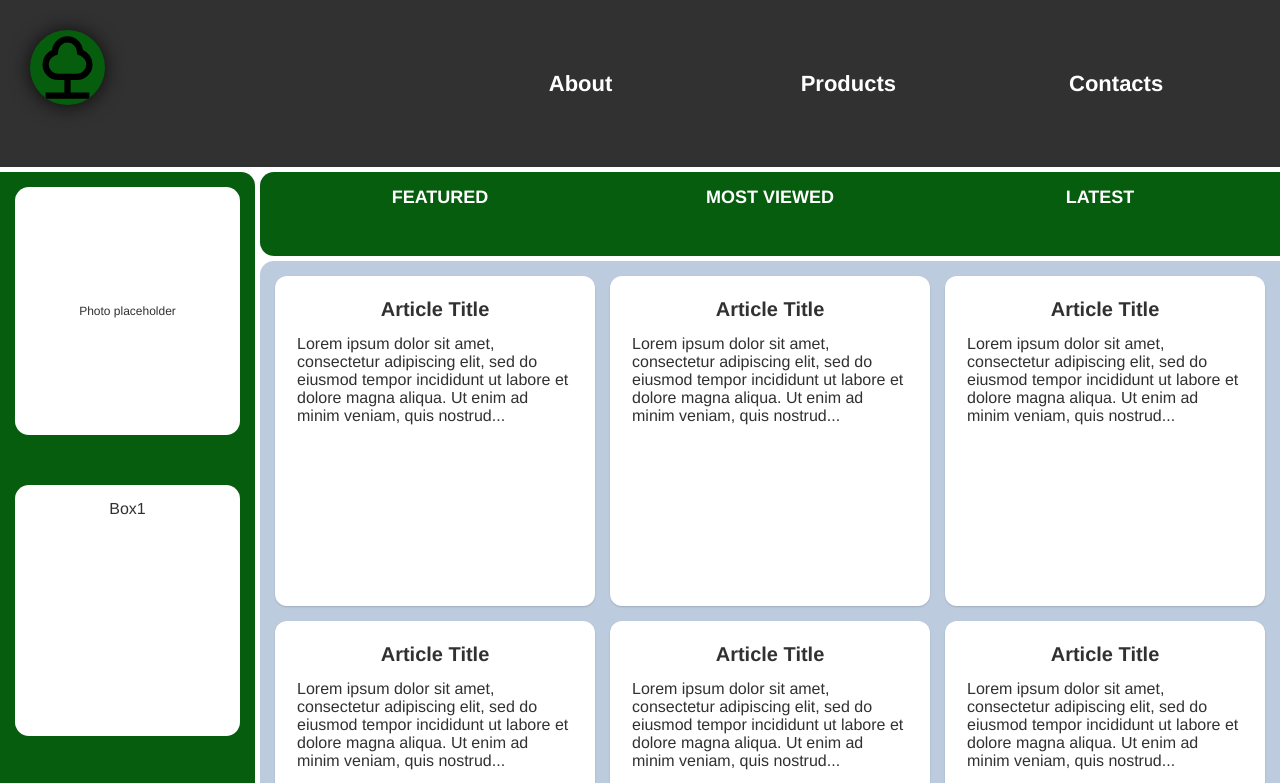
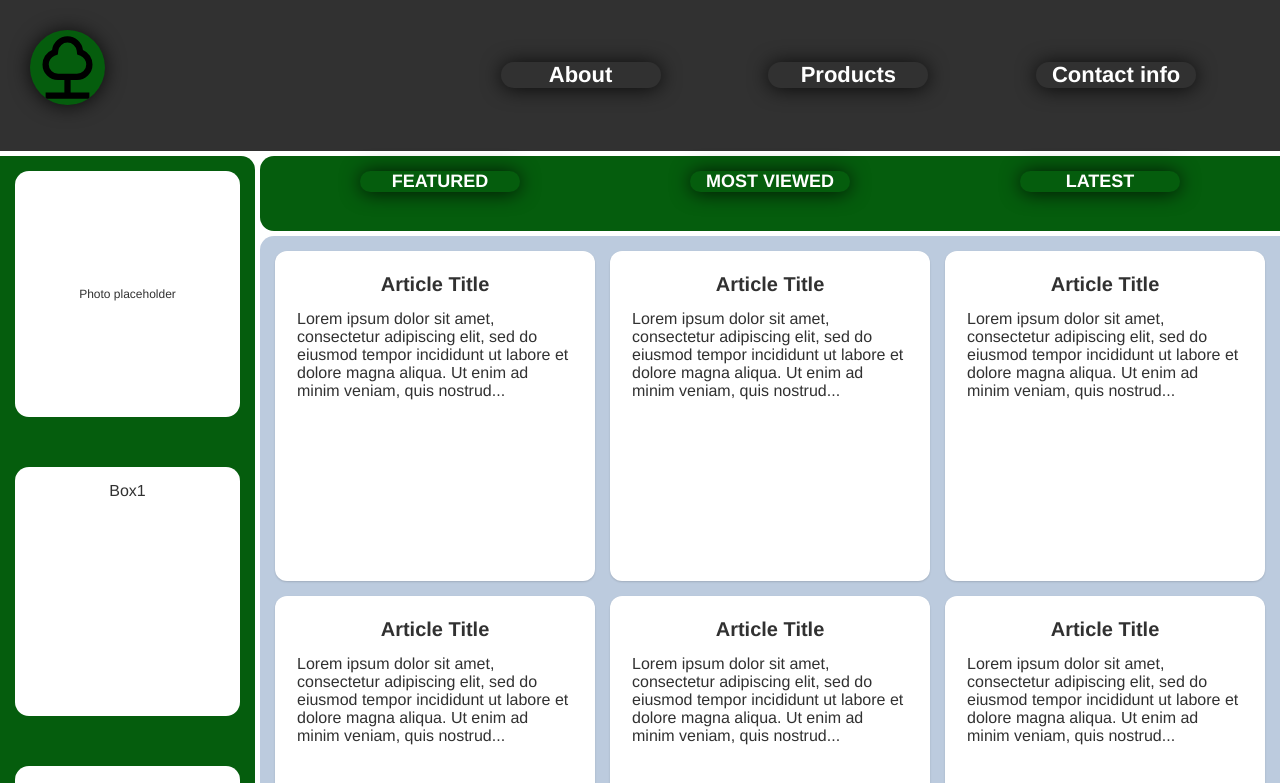
Before and after one commit to Nyle-Blake/Adim-Dashboard, a plain HTML site: page index.html in a window 1280 px wide. Shown: the top 783 px of the page. Drawn offline with Linux system fonts and the light colour scheme.

Commit message:
Wrap li content in anchor tags and give them animations on hover

```diff
--- a/index.html
+++ b/index.html
@@ -13,13 +13,13 @@
 
       <div class="header">
         <div class="header-logo">
-          <img src="icons/google-tree.svg">
+          <a><img src="icons/google-tree.svg"></a>
         </div>
         <div class="header-links">
           <ul>
-            <li>About</li>
-            <li>Products</li>
-            <li>Contacts</li>
+            <li><a href="">About</a></li>
+            <li><a href="">Products</a></li>
+            <li><a href="">Contact info</a></li>
           </ul>
         </div>
       </div>
@@ -36,9 +36,9 @@
 
       <div class="nav">
         <ul>
-          <li>Featured</li>
-          <li>Most Viewed</li>
-          <li>Latest</li>
+          <li><a href="">Featured</a></li>
+          <li><a href="">Most Viewed</a></li>
+          <li><a href="">Latest</a></li>
         </ul>
       </div>
 
--- a/style.css
+++ b/style.css
@@ -8,10 +8,33 @@
   padding: 0;
 }
 
+.nav a,
+.header .header-links a {
+  text-decoration: none;
+  color: #fff;
+  cursor: pointer;
+  border-radius: 26px;
+  width: 10rem;
+
+  box-shadow: 0 1px 20px rgba(0, 0, 0, 0.8);
+  transition: all 0.3s ease-in-out;
+  position: relative;
+  display: inline-block;
+}
+
+.nav a:hover,
+.header .header-links a:hover {
+  transform: scale(1.05, 1.05);
+  box-shadow: 0px 0px 20px 1px rgb(255, 255, 255, 0.55);
+
+  background-color: white;
+  color: black;
+}
+
 .container {
   display: grid;
   grid-template-columns: 1fr 4fr;
-  grid-template-rows: 0.6fr 0.3fr 5fr 0.3fr;
+  grid-template-rows: 0.6fr 0.3fr 5fr;
   gap: 5px;
   text-align: center;
 }
@@ -160,7 +183,6 @@
 
 .footer {
   grid-column: 1 / 3;
-  grid-row: 4 / 5;
   background-color: var(--primary);
 }
 
```
